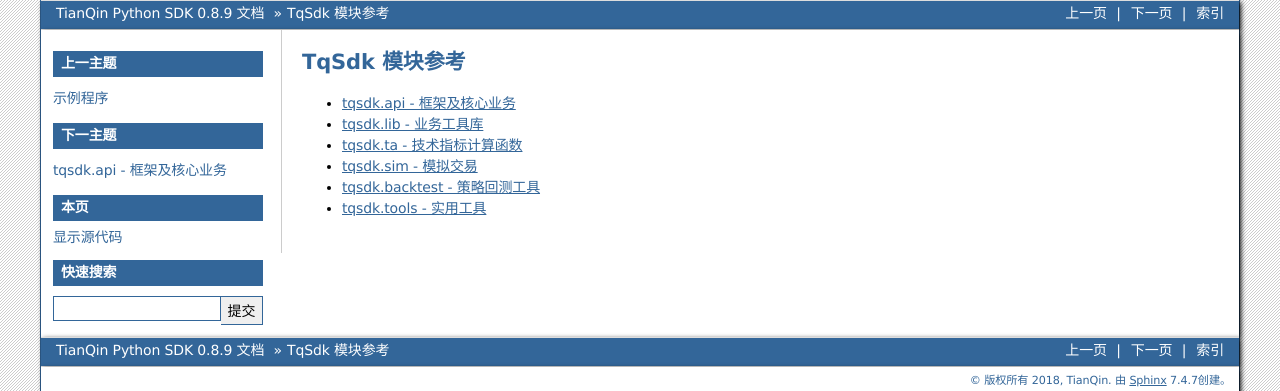
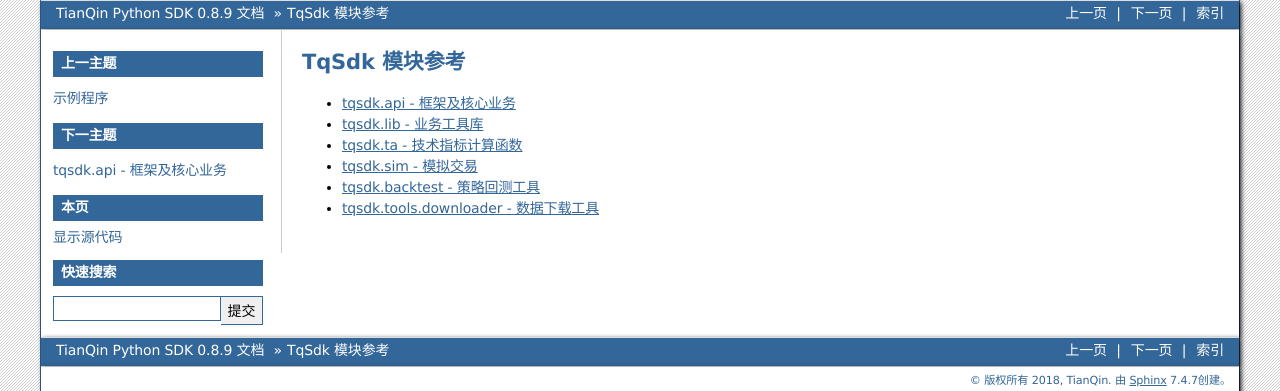
Before and after one commit to shinnytech/tqsdk-python, a Sphinx documentation site: the page built from doc/reference/index.rst, in a window 1280 px wide. Shown: the top 391 px of the page. Built offline with Sphinx 7.4.7, drawn with Linux system fonts in a browser that asks for light colours; comment, search, counter and statistics services are not loaded.

Commit message:
修正文档

```diff
--- a/doc/reference/index.rst
+++ b/doc/reference/index.rst
@@ -11,4 +11,4 @@
     tqsdk.ta.rst
     tqsdk.sim.rst
     tqsdk.backtest.rst
-    tqsdk.tools.rst
+    tqsdk.tools.download.rst
--- /dev/null
+++ b/doc/reference/tqsdk.tools.download.rst
@@ -0,0 +1,6 @@
+.. _tqsdk.tools.downloader:
+
+tqsdk.tools.downloader - 数据下载工具
+------------------------------------------------------------------
+.. automodule:: tqsdk.tools.downloader
+    :members:
--- a/doc/reference/tqsdk.tools.rst
+++ /dev/null
@@ -1,6 +0,0 @@
-.. _tqsdk.tools:
-
-tqsdk.tools - 实用工具
-------------------------------------------------------------------
-.. automodule:: tqsdk.tools
-    :members:
```
